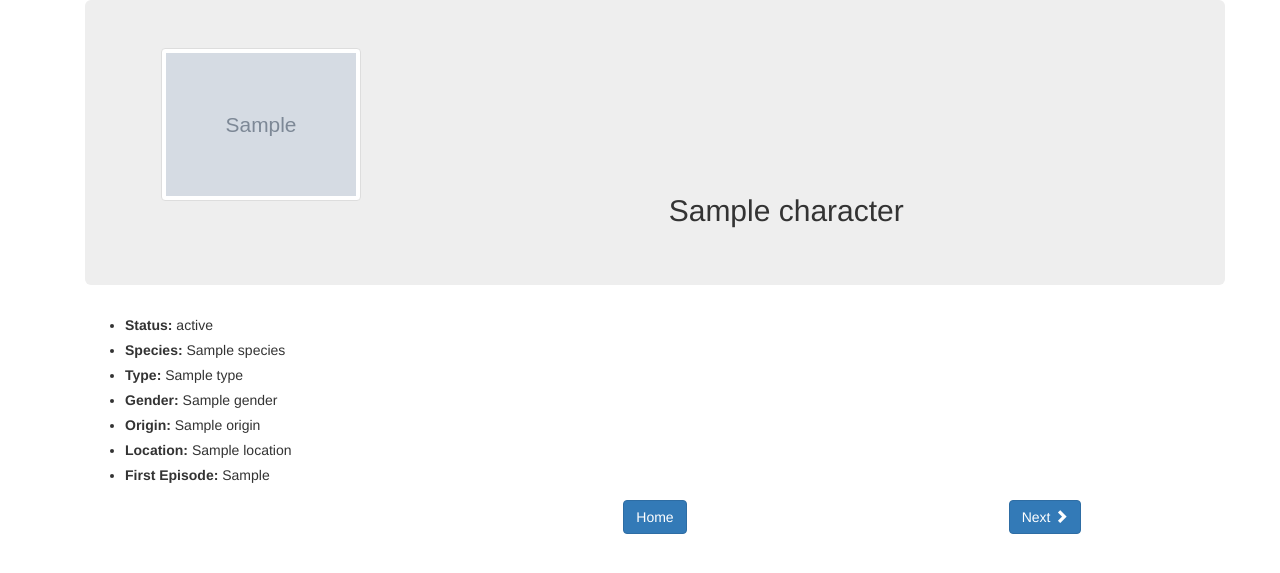
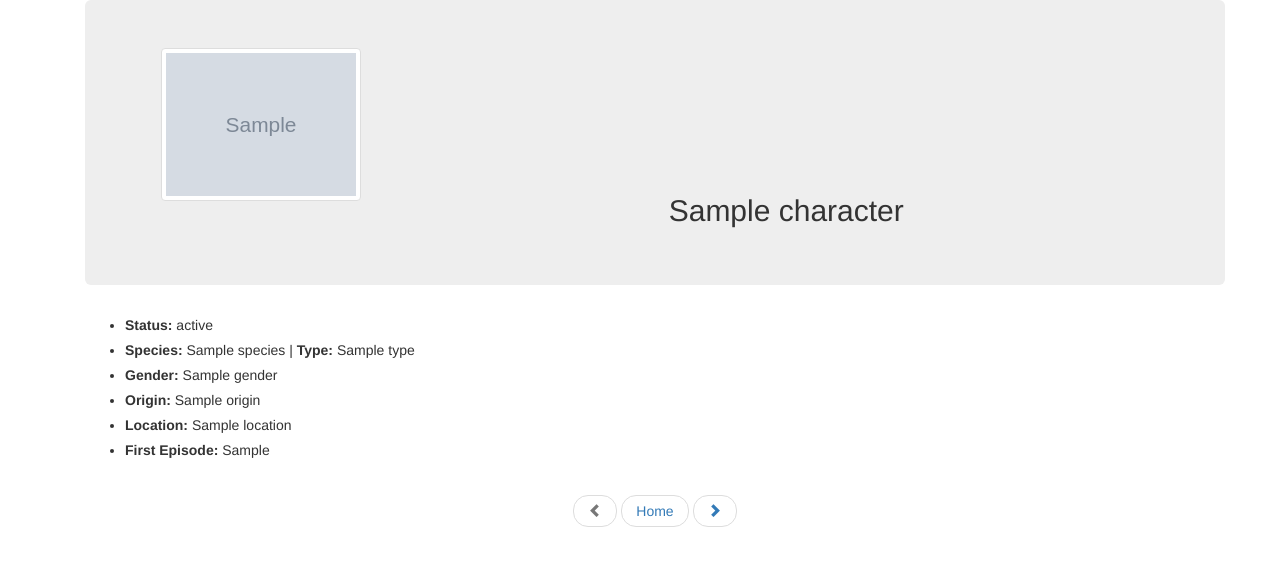
Before and after one commit to akajar/proyectoU03-personajes, a Flask app: page /profile/1 in a window 1280 px wide. Shown: the top 573 px of the page. Run offline with Flask 2, Linux system fonts and the light colour scheme; grey boxes marked "Sample" are stand-in pictures; a database or web service that is not in the repository returns one stand-in record (values such as "Sample title"); some libraries are stand-ins or nearby versions.

Commit message:
Cambia los botones de navegacion

```diff
--- a/app/templates/profile.html
+++ b/app/templates/profile.html
@@ -22,12 +22,10 @@
         </li>
         <li>
           <label>Species:</label> {{character.species}}
+        {% if character.type != "" %}
+          | <label>Type:</label> {{character.type}}
+        {% endif %}
         </li>
-        {% if character.type != "" %}
-          <li>
-            <label>Type:</label> {{character.type}}
-          </li>
-        {% endif %}
         <li>
           <label>Gender:</label> {{character.gender}}
         </li>
@@ -44,25 +42,23 @@
     </div>
   </div>
   <div class="row text-center">
-    {% if character.id > 1 %}
-    <div class="col-xs-4">
-      <a href="{{url_for('character_route.view_character_profile',id=character.id-1)}}" class="btn btn-primary">
-        <span class="glyphicon glyphicon-chevron-left"></span> Previous
-      </a>
-    </div>
-    <div class="col-xs-4">
-      <a href="{{url_for('character_route.index')}}" class="btn btn-primary">Home</a>
-    </div>
-    {% else %}
-    <div class="col-xs-4 col-xs-offset-4">
-      <a href="{{url_for('character_route.index')}}" class="btn btn-primary">Home</a>
-    </div>
-    {% endif %}
-    <div class="col-xs-4">
-      <a href="{{url_for('character_route.view_character_profile',id=character.id+1)}}" class="btn btn-primary">
-        Next <span class="glyphicon glyphicon-chevron-right"></span>
-      </a>
-    </div>
+    <nav>
+      <ul class="pager">
+        <li class="{% if character.id == 1 %} disabled {% endif %}">
+          <a href="{{url_for('character_route.view_character_profile',id=character.id-1)}}">
+            <span class="glyphicon glyphicon-chevron-left"></span>
+          </a>
+        </li>
+        <li>
+          <a href="{{url_for('character_route.index')}}">Home</a>
+        </li>
+        <li>
+          <a href="{{url_for('character_route.view_character_profile',id=character.id+1)}}">
+            <span class="glyphicon glyphicon-chevron-right"></span>
+          </a>
+        </li>
+      </ul>
+    </nav>
   </div>
 </div>
 
```
